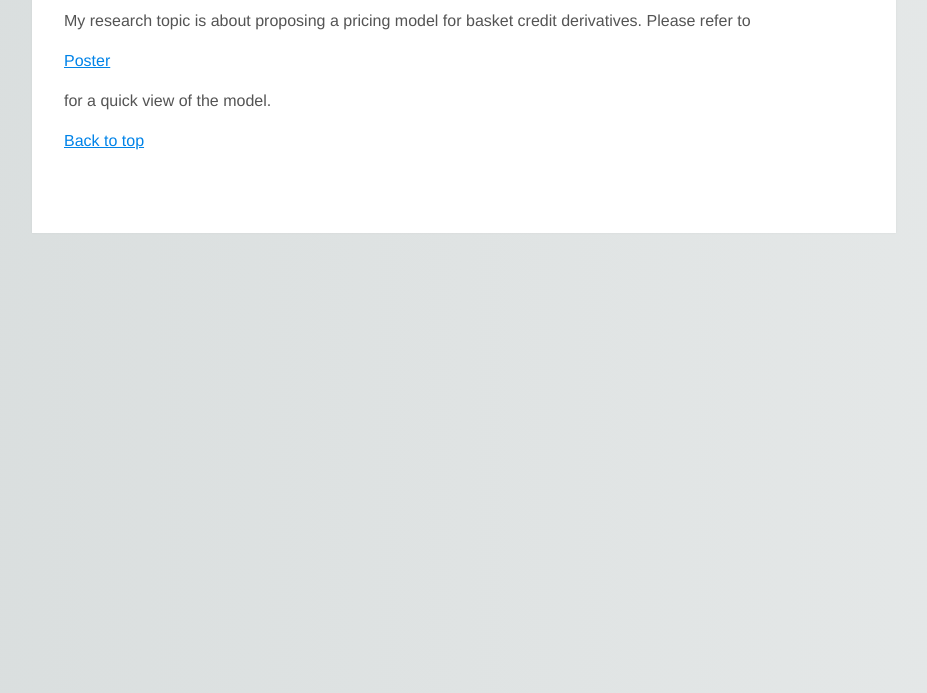
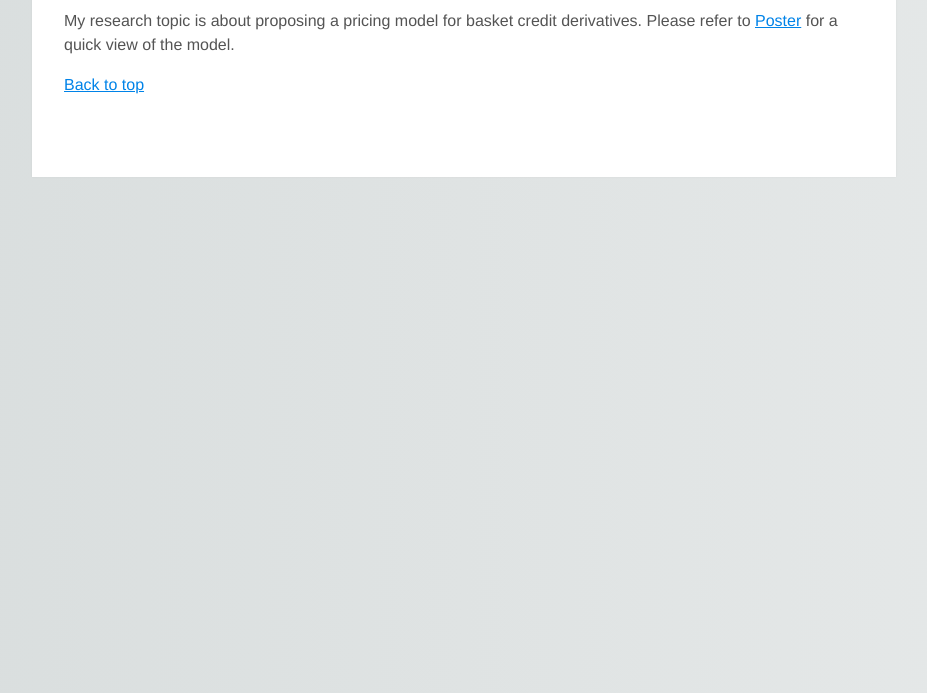
Before and after one commit to hqsds/chenchen.github.io, a plain HTML site: page index.html in a window 1280 px wide. Shown: the part 107-800 px from the top of the page, without its empty margins (176-1103 px from the left). Drawn offline with Linux system fonts and the light colour scheme.

Commit message:
Signed-off-by: chenchen <chenchen2018job@gmail.com>

```diff
--- a/index.html
+++ b/index.html
@@ -47,10 +47,7 @@
 
         <p>
             My research topic is about proposing a pricing model for basket credit derivatives. Please refer to
-			<p>
-            <a href="ChenchenPoster2016.pdf" title="Quick look at our model"> Poster</a>
-        </p>
-		for a quick view of the model.
+            <a href="ChenchenPoster2016.pdf" title="Quick look at our model"> Poster</a> for a quick view of the model.
         </p>
 
 
```
